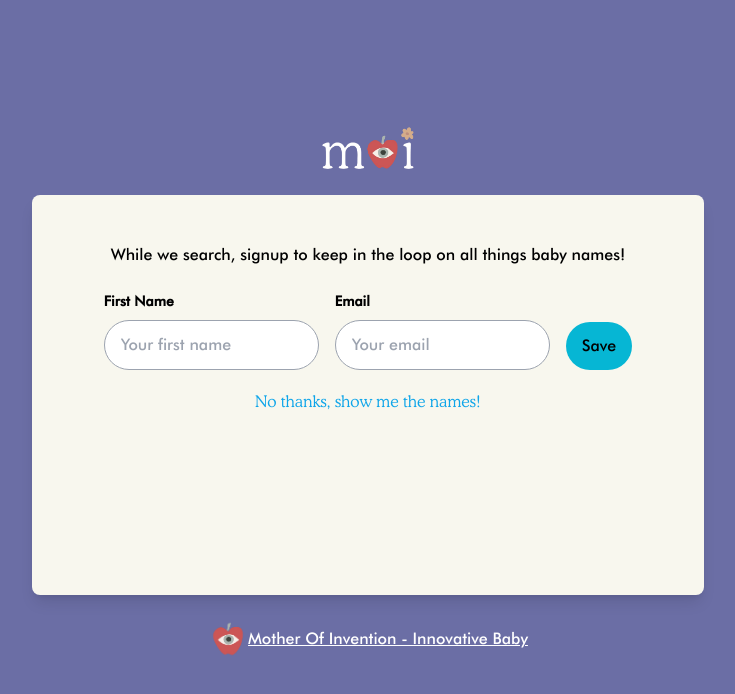
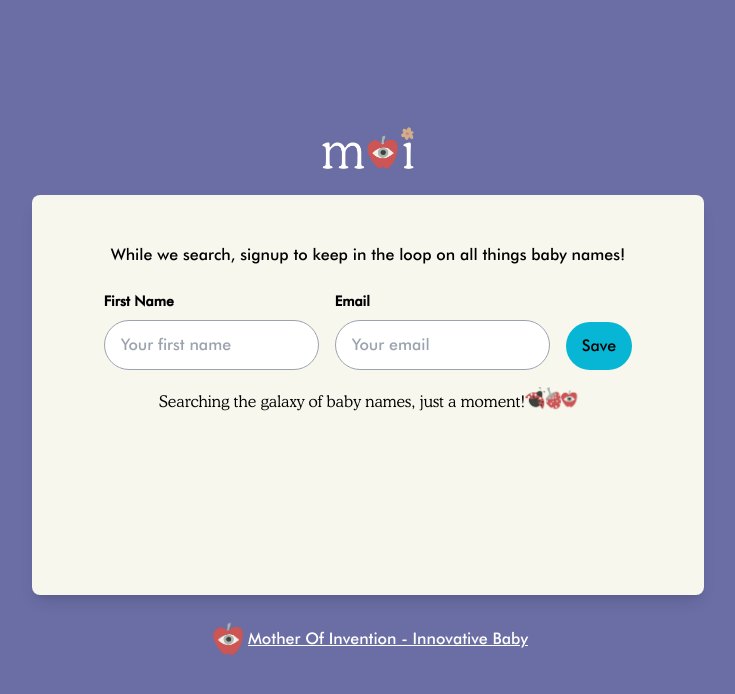
Before and after one commit to Chima-Peter/moi, a React (Vite) app: page / in a window 1280 px wide. Both pictures are taken after typing "Sample", "2020-01-15" into the empty fields and a click on the button "Generate Names". Shown: the top 694 px of the page, without its empty margins (272-1007 px from the left). Built offline with nearby package versions, Linux system fonts and the light colour scheme.

Commit message:
Update user_email.tsx

```diff
--- a/src/components/user_email.tsx
+++ b/src/components/user_email.tsx
@@ -104,7 +104,7 @@ const UserEmail = ({ step, setStep }: UserEmailProps) => {
                 </div>
             </form>
             {
-                !delay ?
+                delay ?
                     <button className="outline-none self-center w-[100%] text-center text-sky-500 font-medium" onClick={moveToNextStep}>
                     No thanks, show me the names! </button>
                     :
```
